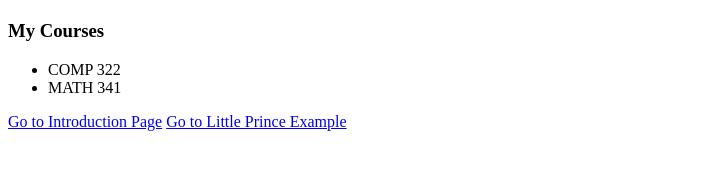
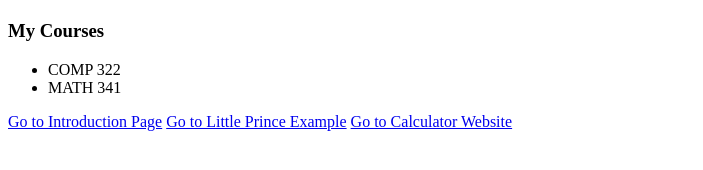
Before and after one commit to rattleykj/rattleykj.github.io, a plain HTML site: page index.html in a window 1280 px wide. Shown: the part 310-480 px from the top of the page, without its empty margins (0-703 px from the left). Drawn offline with Linux system fonts and the light colour scheme.

Commit message:
Update index.html

```diff
--- a/index.html
+++ b/index.html
@@ -20,5 +20,6 @@
     <!--Redirects the user to the introduction page-->
     <a href="Introduction.html">Go to Introduction Page</a>
     <a href="little_prince.html">Go to Little Prince Example</a>
+    <a href="calculator.html">Go to Calculator Website</a>
 </body>
 </html>
```
